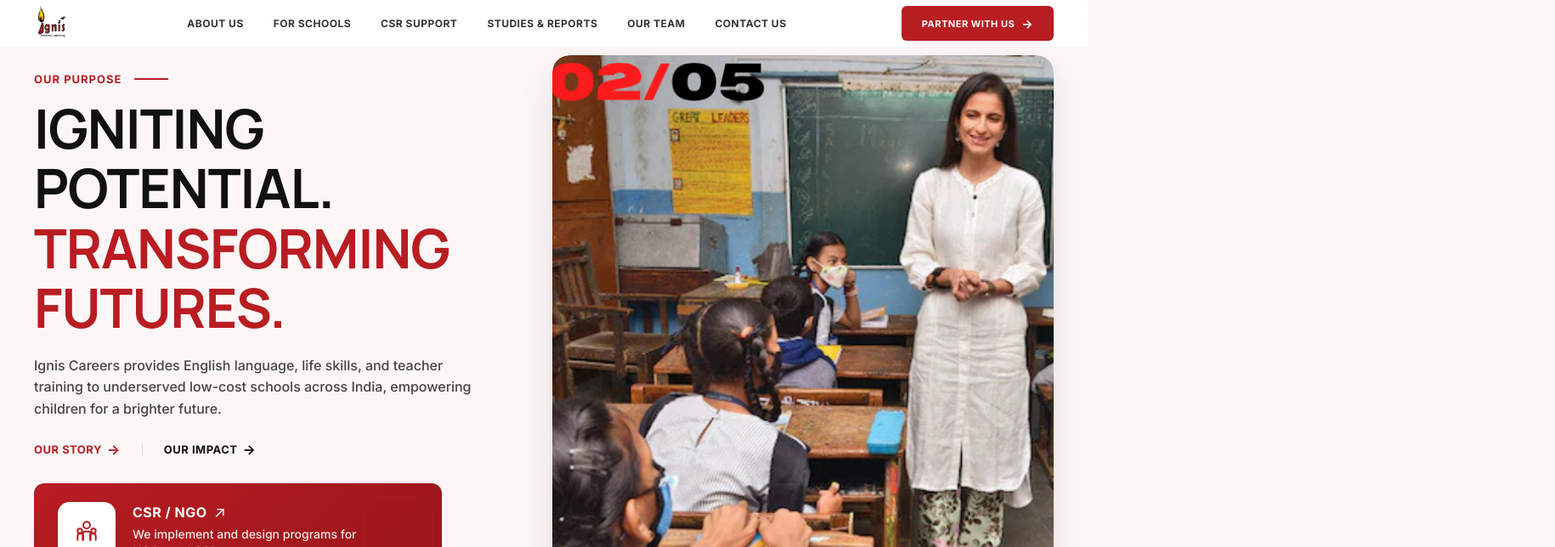
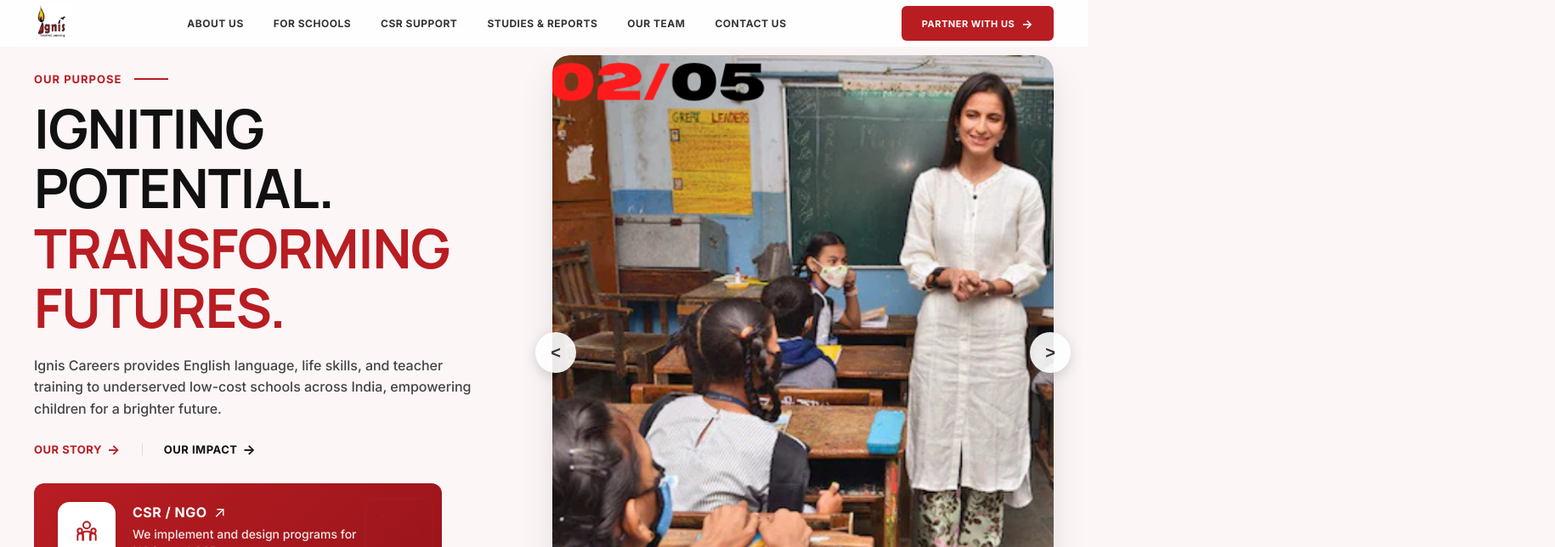
Before and after one commit to dtarun2202-lab/IGNIS, a React (Vite) app in the folder Downloads/IGNIS-main/frontend/: page / in a window 1280 px wide. Shown: the top 644 px of the page at 85% size, 1830 px wide, since content can reach past the window. Built offline with nearby package versions, Linux system fonts and the light colour scheme.

Commit message:
landing page done

```diff
--- a/Downloads/IGNIS-main/frontend/src/components/Hero/Hero.css
+++ b/Downloads/IGNIS-main/frontend/src/components/Hero/Hero.css
@@ -209,90 +209,44 @@
 
 .carousel-slide {
     position: absolute;
+    width: 100%;
+    height: 100%;
+    top: 0;
+    left: 0;
     border-radius: 20px;
     overflow: hidden;
     box-shadow: 0 20px 40px rgba(0,0,0,0.1);
+    transition: transform 0.6s ease-in-out, opacity 0.6s ease-in-out;
+    opacity: 0;
+    transform: translateX(100%);
 }
 
-.active-slide {
-    width: 100%;
-    height: 100%;
+.activeSlide {
+    transform: translateX(0);
+    opacity: 1;
     z-index: 2;
-    left: 0;
-    top: 0;
 }
 
-.next-slide-preview {
-    width: 90%;
-    height: 90%;
-    right: -150px;
-    top: 5%;
+.prevSlide {
+    transform: translateX(-100%);
+    opacity: 0;
     z-index: 1;
 }
 
-/* Linear gradient overlay for active slide to make text readable */
-.active-slide::after {
-    content: '';
-    position: absolute;
-    top: 0; left: 0; right: 0; bottom: 0;
-    background: linear-gradient(to bottom, rgba(0,0,0,0.3) 0%, rgba(0,0,0,0) 40%, rgba(0,0,0,0.6) 100%);
+.nextSlide {
+    transform: translateX(100%);
+    opacity: 0;
     z-index: 1;
-    pointer-events: none;
 }
 
-.slide-image {
-    width: 100%;
-    height: 100%;
-    object-fit: cover;
-}
-
-.slide-overlay-top {
-    position: absolute;
-    top: 30px;
-    left: 30px;
-    font-size: 32px;
-    font-weight: 600;
-    z-index: 3;
-    display: flex;
-    align-items: baseline;
-}
-
-.slide-number-active {
-    color: #b81d22;
-}
-
-.slide-number-total {
-    color: #fff;
-    font-size: 24px;
-    opacity: 0.9;
-}
-
-.slide-overlay-bottom {
-    position: absolute;
-    bottom: 35px;
-    left: 35px;
-    color: white;
-    font-size: 17px;
-    font-weight: 400;
-    z-index: 3;
-    line-height: 1.5;
-    max-width: 85%;
-}
-
-.highlight-text {
-    color: #b81d22;
-    font-weight: 700;
-    font-size: 18px;
-}
-
-.carousel-next-btn {
+/* Carousel Buttons */
+.carousel-btn {
     position: absolute;
     top: 50%;
-    right: -25px;
     transform: translateY(-50%);
-    width: 56px;
-    height: 56px;
-    background-color: white;
+    width: 48px;
+    height: 48px;
+    background-color: rgba(255, 255, 255, 0.9);
     border-radius: 50%;
     display: flex;
     justify-content: center;
@@ -302,62 +256,25 @@
     box-shadow: 0 4px 15px rgba(0,0,0,0.15);
     z-index: 10;
     transition: background-color 0.2s, transform 0.2s;
+    color: #333;
+    font-size: 20px;
+    font-weight: bold;
 }
 
-.carousel-next-btn:hover {
-    background-color: #f5f5f5;
+.carousel-btn:hover {
+    background-color: #fff;
     transform: translateY(-50%) scale(1.05);
 }
 
-/* Auto Swipe Carousel Additions */
+.prev-btn {
+    left: -20px;
+}
+
+.next-btn {
+    right: -20px;
+}
+
 .auto-swipe-carousel {
-    overflow: hidden;
     position: relative;
     border-radius: 20px;
-    box-shadow: 0 20px 40px rgba(0,0,0,0.1);
 }
-
-.swipe-card {
-    width: 100%;
-    height: 100%;
-    position: absolute;
-    top: 0;
-    left: 0;
-    opacity: 0;
-    animation: autoSwipe 25s infinite ease-in-out;
-}
-
-.card-1 { animation-delay: 0s; }
-.card-2 { animation-delay: 5s; }
-.card-3 { animation-delay: 10s; }
-.card-4 { animation-delay: 15s; }
-.card-5 { animation-delay: 20s; }
-
-.placeholder-image {
-    width: 100%;
-    height: 100%;
-    display: flex;
-    align-items: center;
-    justify-content: center;
-    border-radius: 20px;
-}
-
-.placeholder-text {
-    color: white;
-    font-family: 'Manrope', sans-serif;
-    font-size: 24px;
-    font-weight: 700;
-    opacity: 0.8;
-}
-
-.bg-red { background-color: #b81d22; }
-.bg-gray { background-color: #999999; }
-.bg-dark { background-color: #1a233a; }
-
-@keyframes autoSwipe {
-    0% { transform: translateX(100%); opacity: 0; }
-    2.5% { transform: translateX(0); opacity: 1; }
-    17.5% { transform: translateX(0); opacity: 1; }
-    20% { transform: translateX(-100%); opacity: 0; }
-    100% { transform: translateX(-100%); opacity: 0; }
-}
--- a/Downloads/IGNIS-main/frontend/src/components/Hero/Hero.tsx
+++ b/Downloads/IGNIS-main/frontend/src/components/Hero/Hero.tsx
@@ -1,14 +1,34 @@
-import React from 'react';
+import React, { useState, useEffect } from 'react';
 import HeroContent from './HeroContent';
 import HeroActions from './HeroActions';
 import './Hero.css';
-import slide1 from '../../assets/images/hero-slide-1.png';
+import slide1 from '../../assets/images/hero-1.png';
 import slide2 from '../../assets/images/hero-2.png';
 import slide3 from '../../assets/images/hero-3.png';
 import slide4 from '../../assets/images/hero-4.png';
 import slide5 from '../../assets/images/hero-5.png';
 
+const slides = [slide1, slide2, slide3, slide4, slide5];
+
 const Hero = () => {
+    const [currentIndex, setCurrentIndex] = useState(0);
+
+    // Auto-swipe every 5 seconds, resetting on manual swipe
+    useEffect(() => {
+        const timer = setInterval(() => {
+            setCurrentIndex((prev) => (prev + 1) % slides.length);
+        }, 5000);
+        return () => clearInterval(timer);
+    }, [currentIndex]);
+
+    const nextSlide = () => {
+        setCurrentIndex((prev) => (prev + 1) % slides.length);
+    };
+
+    const prevSlide = () => {
+        setCurrentIndex((prev) => (prev - 1 + slides.length) % slides.length);
+    };
+
     return (
         <section className="hero home-snap-section">
             <div className="hero-container">
@@ -18,21 +38,22 @@ const Hero = () => {
                 </div>
                 <div className="hero-right">
                     <div className="story-carousel auto-swipe-carousel">
-                        <div className="carousel-slide swipe-card card-1">
-                            <img src={slide1} alt="Impact statistic" style={{ width: '100%', height: '100%', objectFit: 'cover', borderRadius: '20px' }} />
-                        </div>
-                        <div className="carousel-slide swipe-card card-2">
-                            <img src={slide2} alt="Classroom learning" style={{ width: '100%', height: '100%', objectFit: 'cover', borderRadius: '20px' }} />
-                        </div>
-                        <div className="carousel-slide swipe-card card-3">
-                            <img src={slide3} alt="Slide 3" style={{ width: '100%', height: '100%', objectFit: 'cover', borderRadius: '20px' }} />
-                        </div>
-                        <div className="carousel-slide swipe-card card-4">
-                            <img src={slide4} alt="Slide 4" style={{ width: '100%', height: '100%', objectFit: 'cover', borderRadius: '20px' }} />
-                        </div>
-                        <div className="carousel-slide swipe-card card-5">
-                            <img src={slide5} alt="Slide 5" style={{ width: '100%', height: '100%', objectFit: 'cover', borderRadius: '20px' }} />
-                        </div>
+                        {slides.map((slide, index) => {
+                            let position = 'nextSlide';
+                            if (index === currentIndex) {
+                                position = 'activeSlide';
+                            } else if (index === (currentIndex - 1 + slides.length) % slides.length) {
+                                position = 'prevSlide';
+                            }
+
+                            return (
+                                <div className={`carousel-slide ${position}`} key={index}>
+                                    <img src={slide} alt={`Slide ${index + 1}`} style={{ width: '100%', height: '100%', objectFit: 'cover', borderRadius: '20px' }} />
+                                </div>
+                            );
+                        })}
+                        <button className="carousel-btn prev-btn" onClick={prevSlide}>&lt;</button>
+                        <button className="carousel-btn next-btn" onClick={nextSlide}>&gt;</button>
                     </div>
                 </div>
             </div>
--- a/Downloads/IGNIS-main/frontend/src/components/SdgSection/SdgSection.css
+++ b/Downloads/IGNIS-main/frontend/src/components/SdgSection/SdgSection.css
@@ -202,8 +202,6 @@
 
 .carousel-track {
     display: flex;
-    align-items: center;
-    gap: 60px;
     width: max-content;
     animation: scroll 20s linear infinite;
 }
@@ -212,7 +210,24 @@
     animation-play-state: paused;
 }
 
-.carousel-track img {
+.logo-group {
+    display: flex;
+    align-items: center;
+    gap: 60px;
+    padding-right: 60px; /* Essential gap between the two identical groups to make scroll seamless */
+}
+
+.carousel-track-reverse {
+    display: flex;
+    width: max-content;
+    animation: scroll-right 20s linear infinite;
+}
+
+.carousel-track-reverse:hover {
+    animation-play-state: paused;
+}
+
+.carousel-track img, .carousel-track-reverse img {
     height: 60px;
     object-fit: contain;
     mix-blend-mode: multiply;
@@ -220,17 +235,17 @@
     transform-origin: center;
 }
 
-.carousel-track img.logo-manorama {
+.carousel-track img.logo-manorama, .carousel-track-reverse img.logo-manorama {
     height: 45px;
     transform: scale(0.95);
 }
 
-.carousel-track img.logo-edtech {
+.carousel-track img.logo-edtech, .carousel-track-reverse img.logo-edtech {
     height: 35px;
     transform: scale(0.85);
 }
 
-.carousel-track img.logo-et {
+.carousel-track img.logo-et, .carousel-track-reverse img.logo-et {
     transform: scale(1.6);
 }
 
@@ -239,6 +254,15 @@
         transform: translateX(0);
     }
     100% {
-        transform: translateX(-50%); /* Moves exactly half the width (which is one full set of logos) */
+        transform: translateX(-50%); /* Moves exactly one full group width since there are two groups */
     }
 }
+
+@keyframes scroll-right {
+    0% {
+        transform: translateX(-50%); /* Start offset by one group */
+    }
+    100% {
+        transform: translateX(0); /* Scroll back to start for rightward motion */
+    }
+}
--- a/Downloads/IGNIS-main/frontend/src/components/SdgSection/SdgSection.tsx
+++ b/Downloads/IGNIS-main/frontend/src/components/SdgSection/SdgSection.tsx
@@ -64,6 +64,7 @@ const SdgSection = () => {
 
                 <div className="media-carousel-wrapper">
                     <div className="carousel-track">
+                        <div className="logo-group">
                             {/* First set of logos */}
                             <img src={inc42} alt="Inc42" />
                             <img src={edtech} alt="EdTechReview" className="logo-edtech" />
@@ -76,7 +77,8 @@ const SdgSection = () => {
                             <img src={bstandard} alt="Business Standard" />
                             <img src={cnbc} alt="CNBC" />
                             <img src={etv} alt="ETV" />
-
+                        </div>
+                        <div className="logo-group">
                             {/* Second set of logos for seamless infinite scrolling */}
                             <img src={inc42} alt="Inc42" />
                             <img src={edtech} alt="EdTechReview" className="logo-edtech" />
@@ -92,6 +94,7 @@ const SdgSection = () => {
                         </div>
                     </div>
                 </div>
+            </div>
 
             {/* Partners Banner */}
             <div className="partners-banner">
@@ -104,7 +107,8 @@ const SdgSection = () => {
                 </div>
 
                 <div className="media-carousel-wrapper">
-                    <div className="carousel-track">
+                    <div className="carousel-track-reverse">
+                        <div className="logo-group">
                             {/* First set of logos */}
                             <img src={educateGirls} alt="Educate Girls" />
                             <img src={evidya} alt="eVidyaloka" />
@@ -116,7 +120,8 @@ const SdgSection = () => {
                             <img src={acumen} alt="Acumen" />
                             <img src={deshpande} alt="Deshpande Foundation" />
                             <img src={yunnus} alt="YUNNUS" />
-
+                        </div>
+                        <div className="logo-group">
                             {/* Second set of logos for seamless infinite scrolling */}
                             <img src={educateGirls} alt="Educate Girls" />
                             <img src={evidya} alt="eVidyaloka" />
@@ -131,6 +136,7 @@ const SdgSection = () => {
                         </div>
                     </div>
                 </div>
+            </div>
         </section>
     );
 };
```
Also changed, not shown: Downloads/IGNIS-main/frontend/src/assets/images/hero-1.png, Downloads/IGNIS-main/frontend/src/assets/images/hero-4.png. Lines whose indentation alone changed are shown as unchanged.
